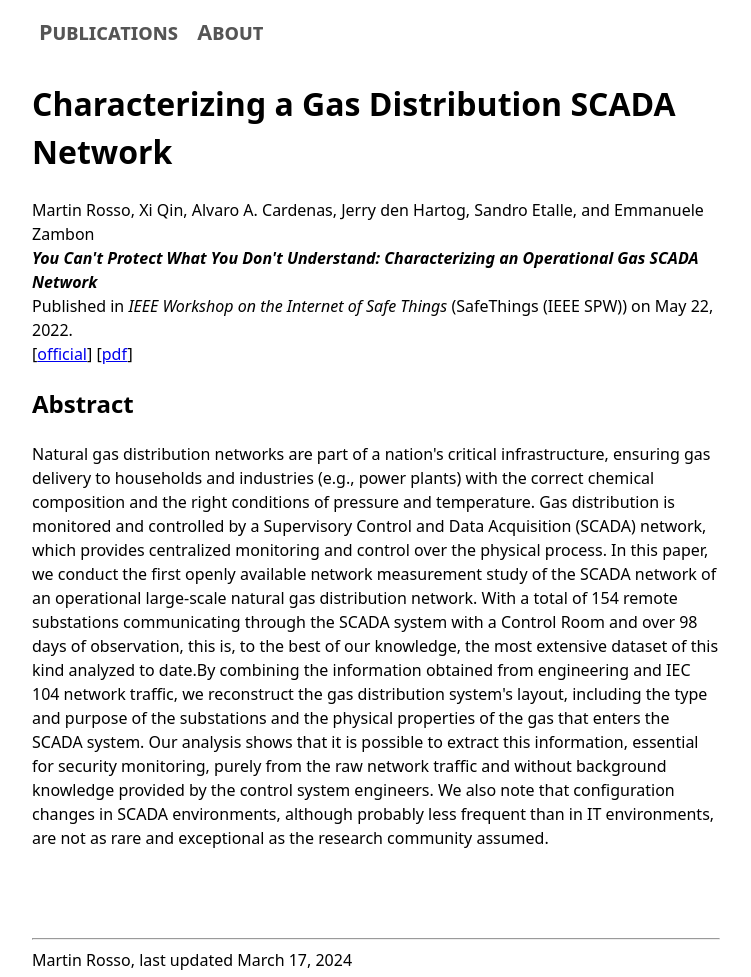
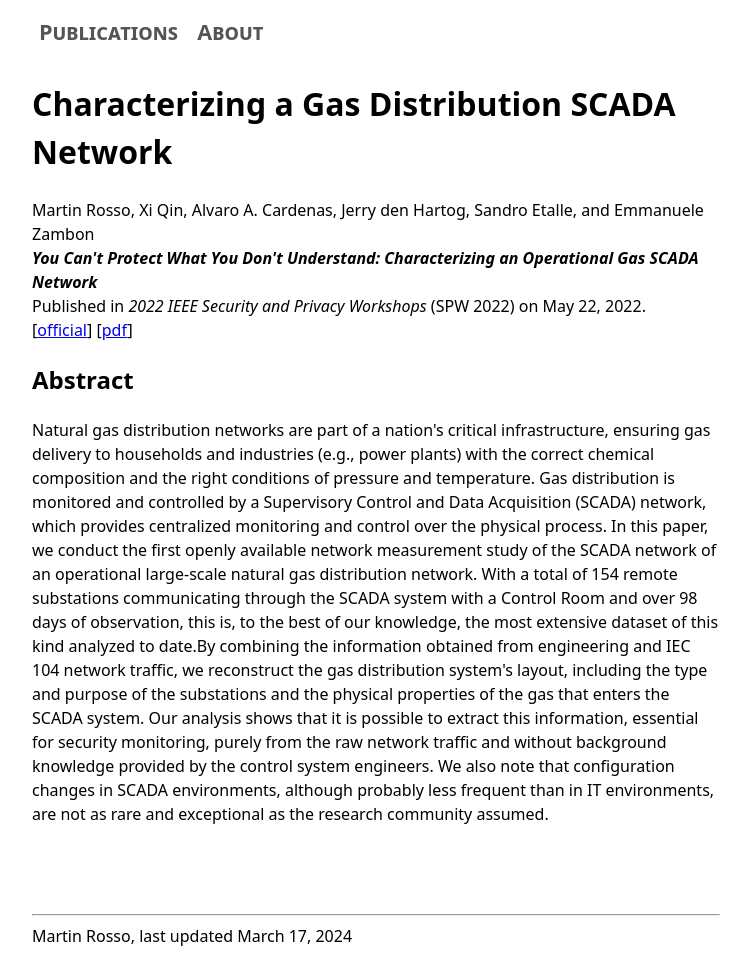
Before and after one commit to martinrosso/martinrosso.github.io, a Jekyll site: the page built from _publications/gas-distribution.md, in a window 1280 px wide. Shown: the whole page, without its empty margins (264-1015 px from the left). Built offline with Jekyll 4.4.1, drawn with Linux system fonts in a browser that asks for light colours; after the commit the page ends 953 px from its top, so only the background shows below that.

Commit message:
maintenance on gas distribution paper

```diff
--- a/_publications/gas-distribution.md
+++ b/_publications/gas-distribution.md
@@ -44,9 +44,10 @@ abstract: >
 
 published_in:
     type: "workshop"
-    long_name: "IEEE Workshop on the Internet of Safe Things"
-    short_name: "SafeThings (IEEE SPW)"
+    long_name: "2022 IEEE Security and Privacy Workshops"
+    short_name: "SPW 2022"
     date: 2022-05-22
+    presented_at: "IEEE Workshop on the Internet of Safe Things (SafeThings)"
 
 accessibility: "open access"
 
```
